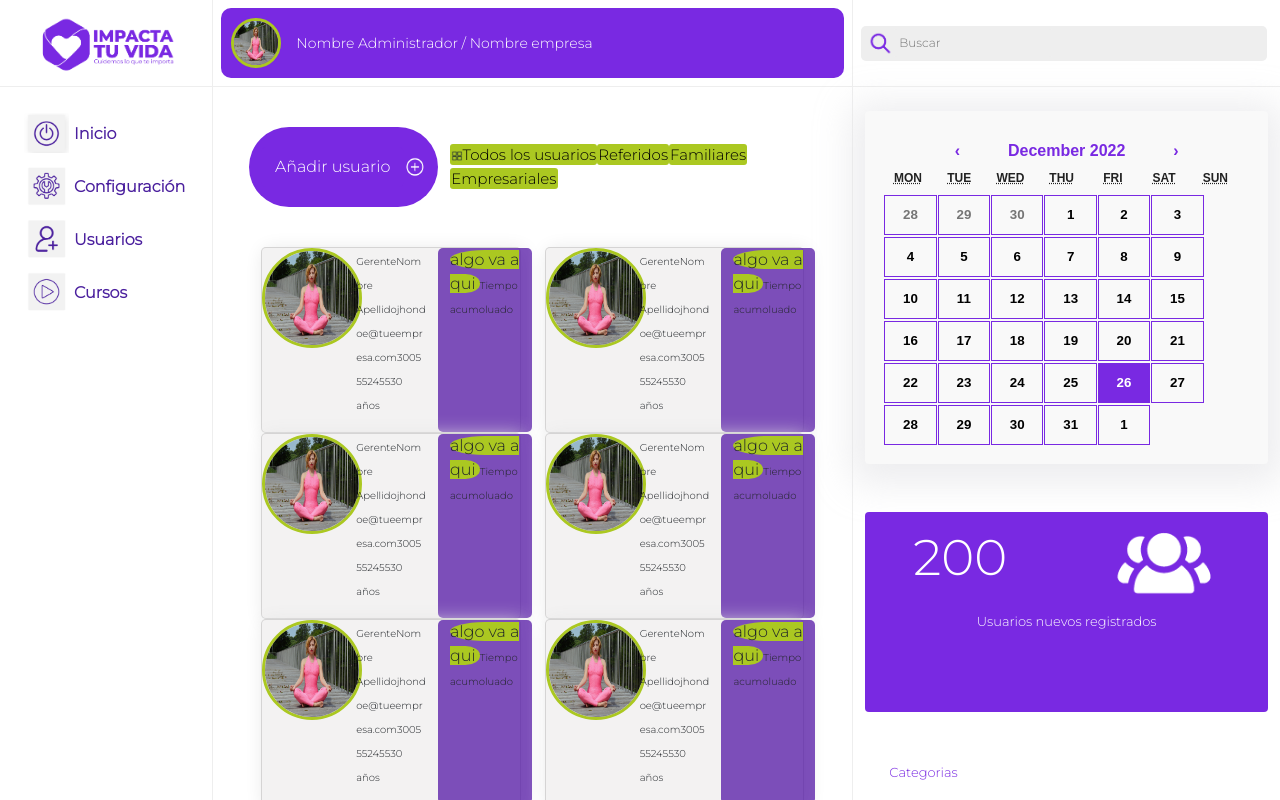
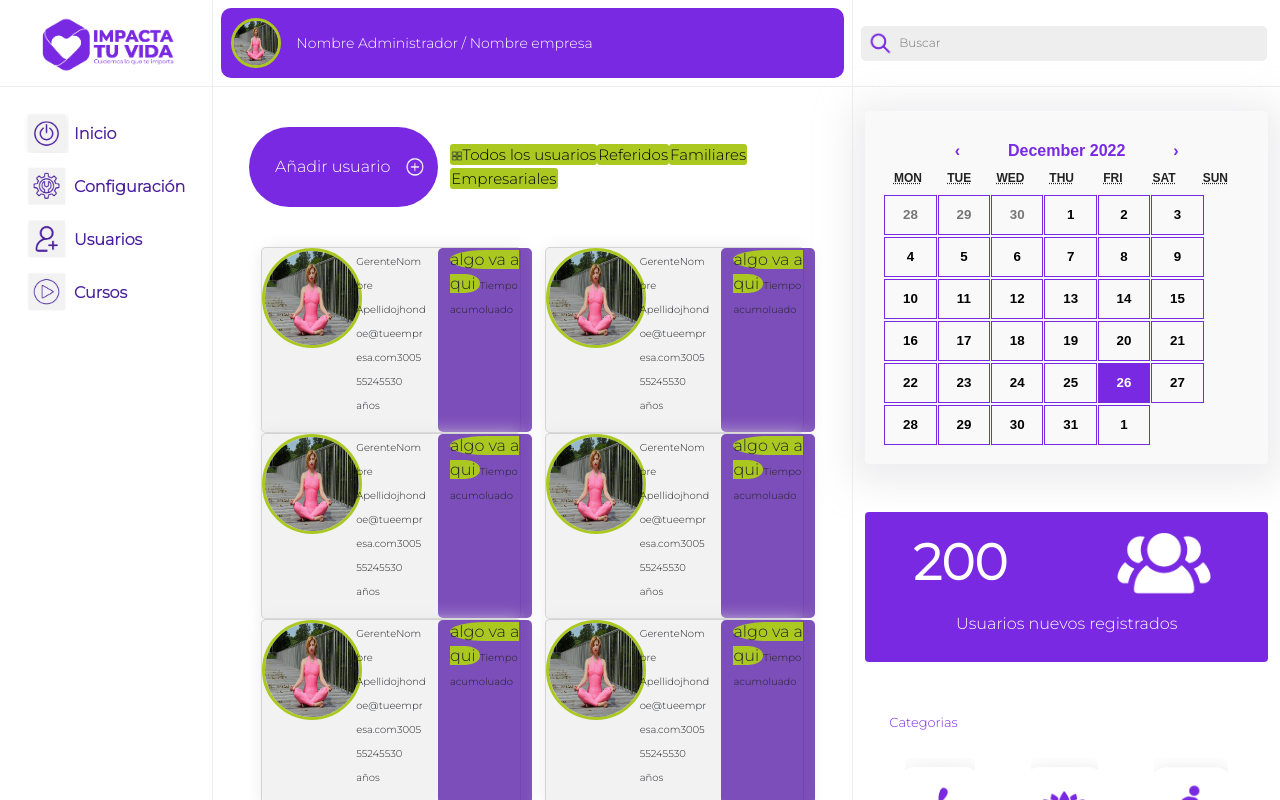
Before and after one commit to anfemoca19/proyecto_impacta, a React (Create React App) app: page /users in a window 1280 px wide. Shown: the top 800 px of the page. Built offline with nearby package versions, Linux system fonts and the light colour scheme.

Commit message:
Se modifican estilos del container cantidad de usuarios nuevos

```diff
--- a/src/components/AcountUser/accountUser.css
+++ /dev/null
@@ -1,12 +0,0 @@
-.container-account {
-  background-color: #7929e2;
-  color: white;
-}
-.style-icon-person {
-  height: 100px;
-}
-
-h1 {
-  color: white;
-  font-size: 50px;
-}
--- a/src/components/AcountUser/accountUser.jsx
+++ b/src/components/AcountUser/accountUser.jsx
@@ -4,20 +4,16 @@ import usuarios_icon from "../../imagenes/icono-usuarios-nuevos-registrados.png"
 export default function AccountUser() {
   return (
     <div className="container-fluid container-account rounded text-center">
-      <div className="container d-flex justify-content-between align-items-center">
-        <div className="">
-          <h1 className="">200</h1>
-        </div>
-        <div>
-          <img
-            src={usuarios_icon}
-            alt="icon-person"
-            className="style-icon-person"
-          />
-        </div>
+      <div className="container-fluid style-container-nubmer-icon">
+        <span className="style-number-user-register">200</span>
+        <img
+          src={usuarios_icon}
+          alt="icon-person"
+          className="style-icon-person"
+        />
       </div>
       <div className="col">
-        <p>Usuarios nuevos registrados</p>
+        <span>Usuarios nuevos registrados</span>
       </div>
     </div>
   );
--- a/src/components/AcountUser/accountUser.scss
+++ b/src/components/AcountUser/accountUser.scss
@@ -1,12 +1,20 @@
 .container-account {
   background-color: #7929e2;
   color: white;
+  height: 150px
 }
+
+.style-container-nubmer-icon{
+  display: flex;
+  align-items: center;
+  justify-content: space-between;
+}
+
+.style-number-user-register{
+  font-size: 50px;
+  font-weight: bold;
+}
+
 .style-icon-person {
   height: 100px;
 }
-
-h1 {
-  color: white;
-  font-size: 50px;
-}
--- a/src/components/GraphUsers/graphUsers.css
+++ /dev/null
@@ -1,5 +0,0 @@
-.container-account {
-  background-color: #7929e2;
-  color: white;
-  height: 150px;
-}
--- a/src/components/GraphUsers/graphUsers.jsx
+++ b/src/components/GraphUsers/graphUsers.jsx
@@ -48,7 +48,7 @@ const CustomTooltip = ({ active, payload }) => {
 };
 export default function GraphUsers() {
   return (
-    <div className="container d-flex justify-content-between align-items-center rounded container-account mb-3 p-3">
+    <div className="container d-flex justify-content-between align-items-center rounded container-account-graph mb-3 p-3">
       <ResponsiveContainer width="100%" height="100%">
         <LineChart
           width={400}
--- a/src/components/GraphUsers/graphUsers.scss
+++ b/src/components/GraphUsers/graphUsers.scss
@@ -1,4 +1,4 @@
-.container-account {
+.container-account-graph {
   background-color: #7929e2;
   color: white;
   height: 200px;
--- a/src/components/Layout/Layout.jsx
+++ b/src/components/Layout/Layout.jsx
@@ -3,8 +3,8 @@ const Layout = ({ navBar, children, sideBar }) => {
     <div className="container-fluid divider-top">
       <div className="row">
         <div className="col-2 divider-right p-4 ">{navBar}</div>
-        <div className="col-6 container-dos divider-right p-4">{children}</div>
-        <div className="col-4 container-tres">{sideBar}</div>
+        <div className="col-6  divider-right p-4">{children}</div>
+        <div className="col-4 ">{sideBar}</div>
       </div>
     </div>
   );
```
Also changed, not shown: src/pages/Dashboart/dashboart.scss (+0 -7 lines).
